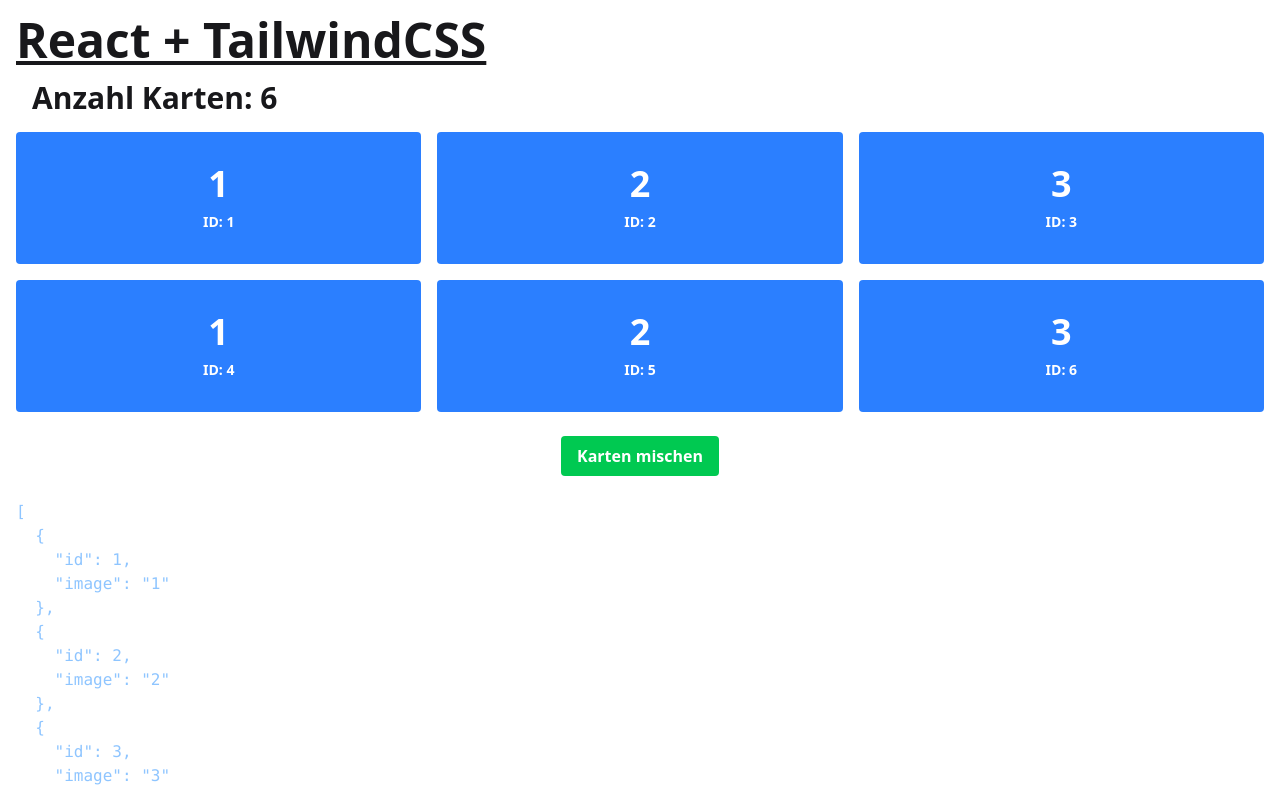
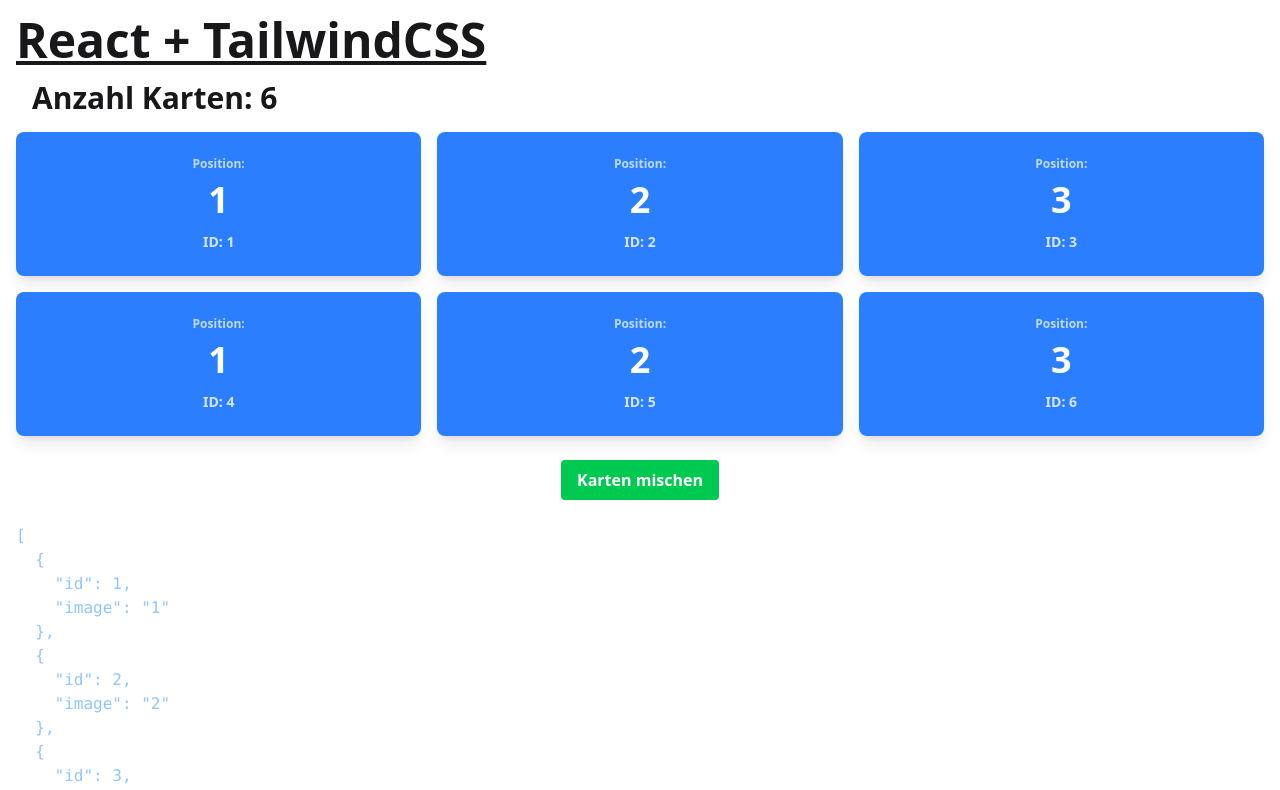
Before and after one commit to mw-codes/new-advanced-memory, a React (Vite) app: page / in a window 1280 px wide. Shown: the top 790 px of the page. Built offline with nearby package versions, Linux system fonts and the light colour scheme.

Commit message:
POsitionsnummer & Besseres Karten Layout

```diff
--- a/src/App.jsx
+++ b/src/App.jsx
@@ -15,8 +15,13 @@
   const [cards, setCards] = useState([]);
   //Funktion Karten mischen
   const shuffleCards = () => {
-    const shuffled = memoryCards.sort(() => Math.random() - 0.5);
-    setCards([...shuffled]); // Neues Array erstellen
+    const shuffled = memoryCards
+      .sort(() => Math.random() - 0.5)
+      .map((card, index) => ({
+        ...card,
+        position: index + 1, // Position 1-6 im Grid
+      }));
+    setCards(shuffled);
     console.log("Karten wurden gemischt!");
   };
 
@@ -36,10 +41,18 @@
         {cards.map((card) => (
           <div
             key={card.id}
-            className="bg-blue-500 text-white p-8 rounded text-center text-4xl font-bold"
+            className="bg-blue-500 hover:bg-blue-600 text-white p-6 rounded-lg text-center font-bold transition-colors duration-200 shadow-lg"
           >
-            {card.image}
-            <div className="text-sm mt-2">ID: {card.id}</div>
+            {/* 🏷️ Position-Nummer (klein, oben) */}
+            <div className="text-xs opacity-70 mb-2">
+              Position: {card.position}
+            </div>
+
+            {/* 🖼️ Hauptbild (groß) */}
+            <div className="text-4xl mb-3">{card.image}</div>
+
+            {/* 🔍 Debug-Info (klein, unten) */}
+            <div className="text-sm opacity-80">ID: {card.id}</div>
           </div>
         ))}
       </div>
```
